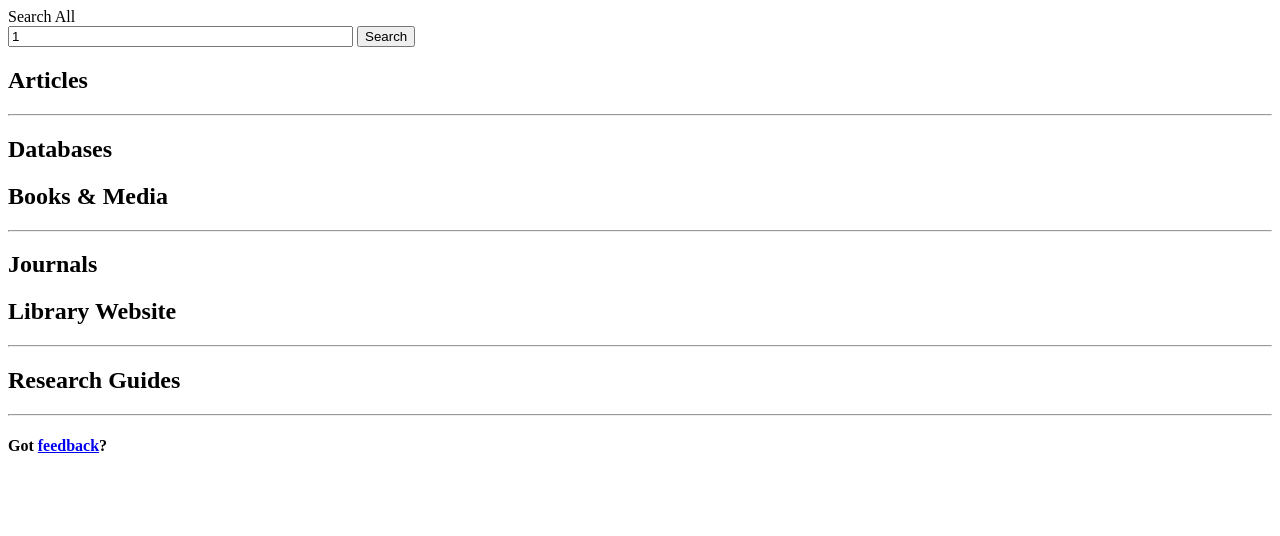
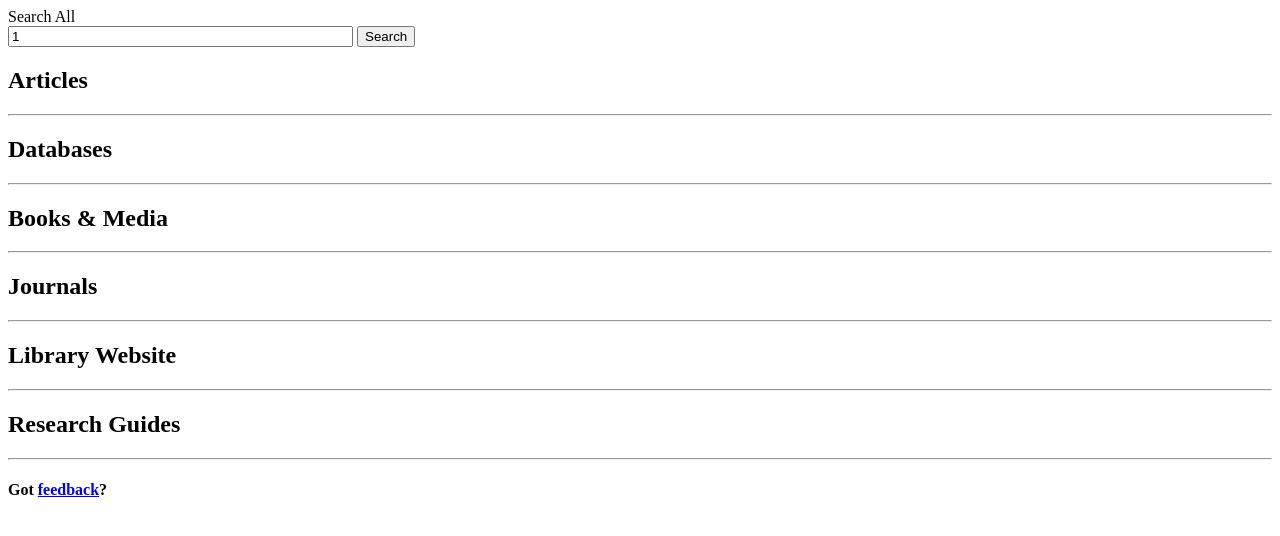
Before and after one commit to gwu-libraries/obento, a PHP site: page /?query=1 in a window 1280 px wide. Shown: the top 536 px of the page. Run offline with PHP 8.4, Linux system fonts and the light colour scheme.

Commit message:
Fixes #185

```diff
--- a/obi/ui/php/index.php
+++ b/obi/ui/php/index.php
@@ -70,6 +70,7 @@
                 <div class='bar' style='width: 100%;'></div>
             </div>
         </div>
+        <hr class="mobile-show-720" />
     </div>
     <div id='books-journals' class='span4 left-border'>
         <h2>Books &amp; Media</h2>
@@ -85,6 +86,7 @@
                 <div class='bar' style='width: 100%;'></div>
             </div>
         </div>
+        <hr class="mobile-show-720" />
     </div>
     <div id='website-other' class='span4 left-border'>
         <h2>Library Website</h2>
```
